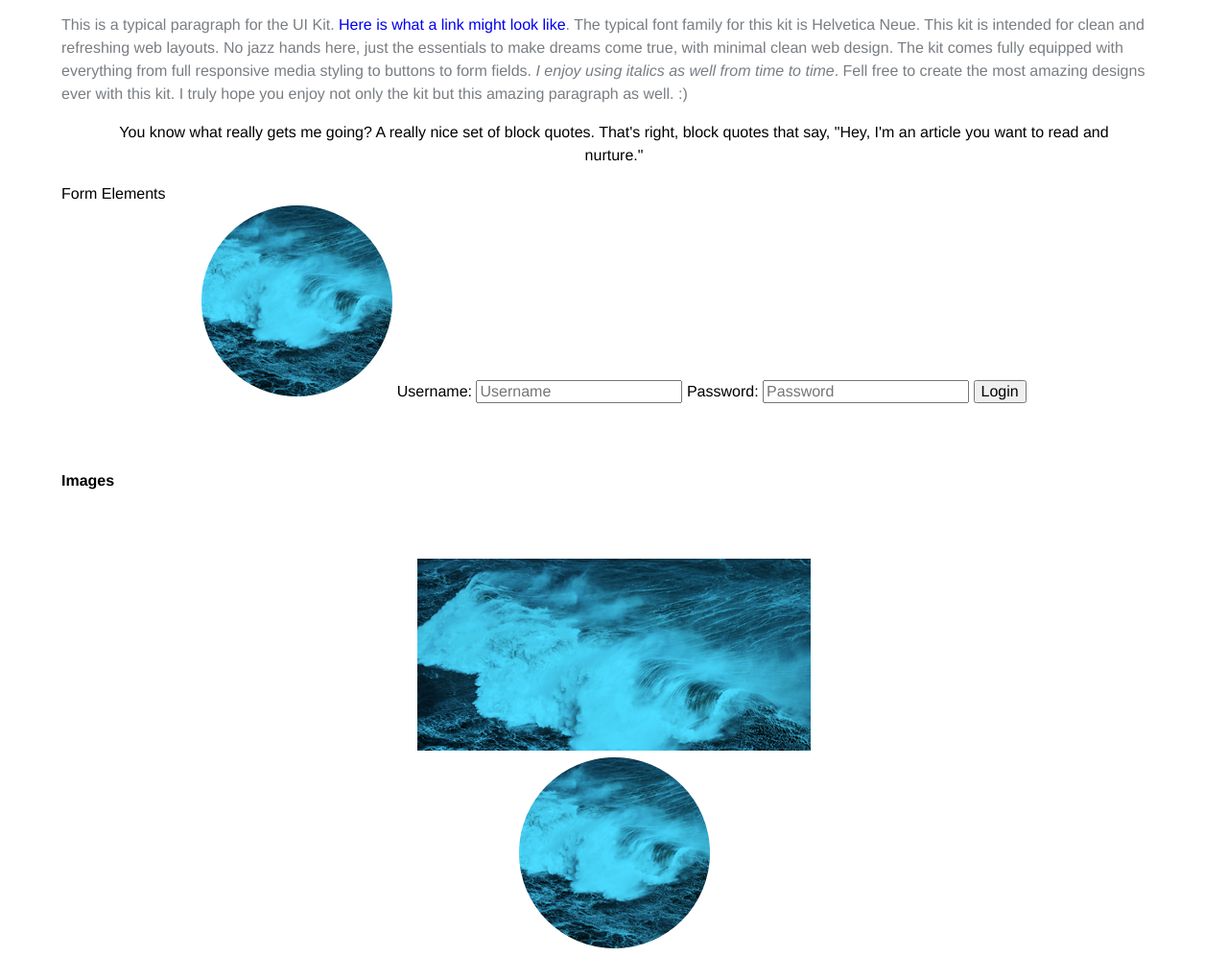
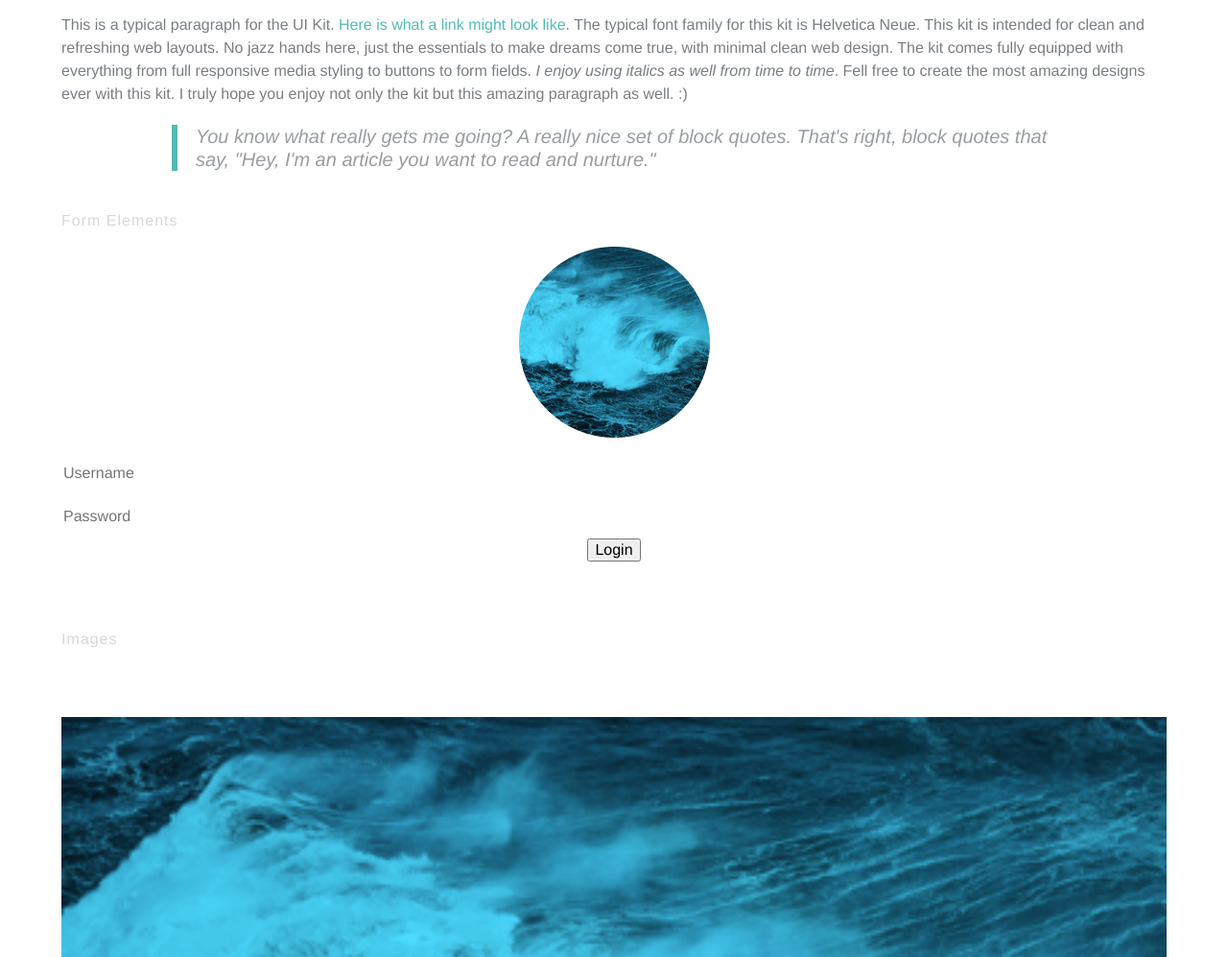
Before and after one commit to PaulRodoslavov/-5-One-page-site-SASS, a plain HTML site: page index.html in a window 1280 px wide. Shown: the part 780-1777 px from the top of the page at 96% size. Drawn offline with Linux system fonts and the light colour scheme; files whose address does not match are found by name.

```diff
--- a/sass/base/_base.scss
+++ b/sass/base/_base.scss
@@ -7,6 +7,10 @@
 }
 a {
 	text-decoration: none;
+}
+.link{
+	color: $fountain-blue;
+	font-weight: $font-weight--medium;
 }
 
 ul {
--- a/sass/base/_main.scss
+++ b/sass/base/_main.scss
@@ -5,7 +5,6 @@
 // Layout
 
 .container {
-
 	width: 90%;
 	max-width: em(1400px);
 	margin: 0 auto;
@@ -41,7 +40,7 @@
 }
 
 // ==========================================================================
-// Card
+// Headlines
 // ==========================================================================
 
 .card {
@@ -49,19 +48,66 @@
 	& p{
 		@extend %left-align;
 		color: getColor(grey);
+	}
+}
 
-	}
-	& .headline--secondary {
+.headline--secondary {
 	@extend %left-align;
 	letter-spacing: 1px;
 	color: getColor(grey, x-light);
 	font-weight: $font-weight--thin;
 }
-	& .headline--primary{
+
+.headline--primary{
 	color: $fountain-blue;
 	line-height: 1.2;
 	width: 90%;
 	margin-left: em(15px);
 	@extend %left-align;
 }
+
+
+.blockquote{
+	border-left: 6px solid $fountain-blue;
+	padding-left: em(15px);
+	width: 80%;
+	margin: 20px auto 40px;
+	font-style: italic;
+	color: getColor(grey, light);
+	font-size: em(20px);
+	line-height: 1.2;
+	@extend %left-align;
 }
+
+// ==========================================================================
+// Form
+// ==========================================================================
+
+.img--avatar{
+	display: block;
+	margin: 15px auto;
+}
+
+.form {
+
+	&__label--hidden{
+		display: none;
+	}
+	&__input{
+		display: block;
+		border: none;
+		height: em(45px);
+	}
+}
+
+
+
+
+
+
+
+
+
+.img--frame{
+	width: 100%;
+}
```
Also changed, not shown: css/styles.css. Lines whose indentation alone changed are shown as unchanged.
